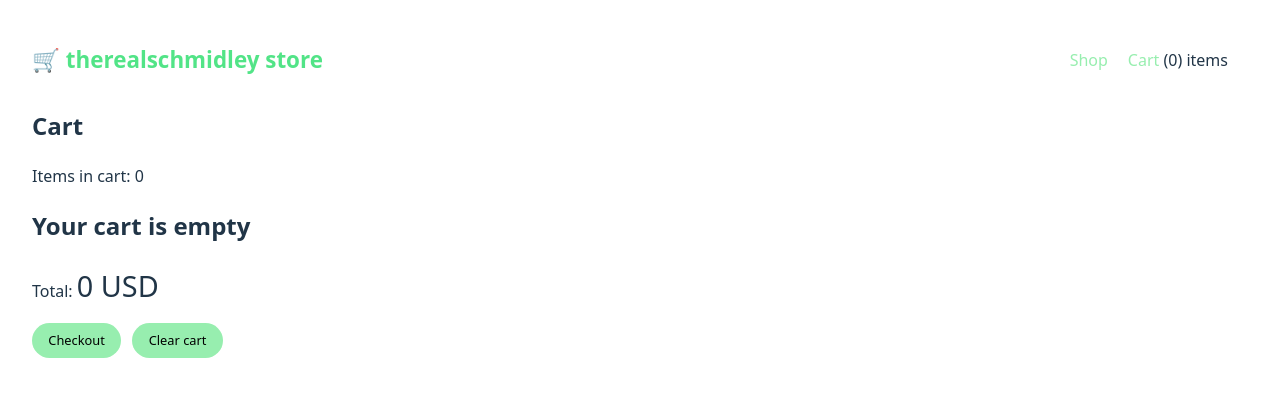
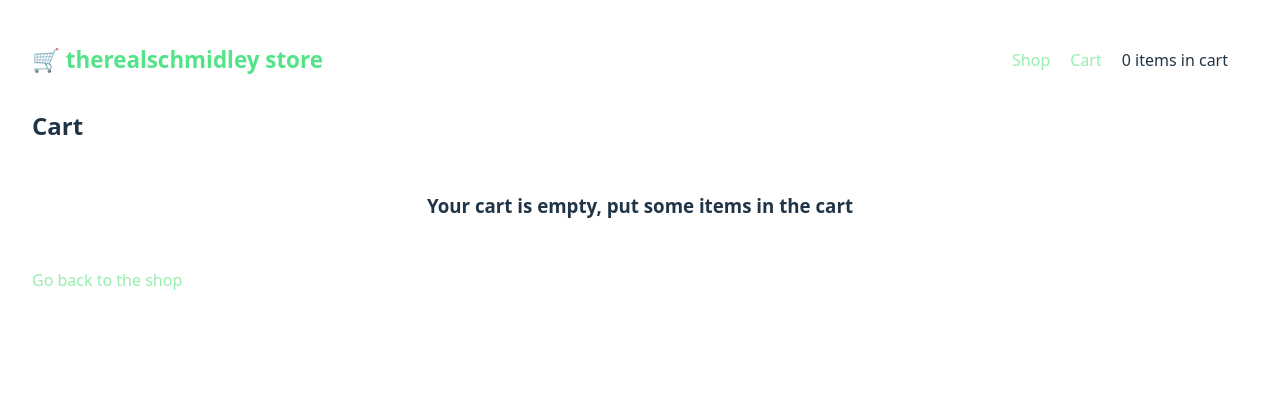
Before and after one commit to philbjern/react-shopping-cart, a React (Vite) app: page /cart in a window 1280 px wide. Shown: the top 396 px of the page. Built offline with nearby package versions, Linux system fonts and the light colour scheme.

Commit message:
feat: empty cart message, style

```diff
--- a/src/App.css
+++ b/src/App.css
@@ -56,7 +56,7 @@ a {
 }
 
 .notifications-container {
-  position: absolute;
+  position: fixed;
   top: 20px;
   left: 20px;
   z-index: 10;
--- a/src/components/Cart.css
+++ b/src/components/Cart.css
@@ -5,3 +5,8 @@
 .total {
   font-size: 1.8rem;
 }
+
+.empty-cart-message {
+  text-align: center;
+  margin: 3rem 0;
+}
--- a/src/components/Cart.jsx
+++ b/src/components/Cart.jsx
@@ -1,5 +1,6 @@
 import { useEffect, useState } from "react";
 import { useNavigate, useOutletContext } from "react-router-dom";
+import { Link } from "react-router-dom";
 import "./Cart.css"
 import CartRow from "./CartRow";
 
@@ -42,6 +43,14 @@ const Cart = () => {
     return cart.reduce((sum, item) => sum + item.amount, 0);
   }
 
+  if (cart.length === 0) return (
+    <div>
+      <h2>Cart</h2>
+      <h3 className="empty-cart-message">Your cart is empty, put some items in the cart</h3>
+      <Link to="/shop">Go back to the shop</Link>
+    </div>
+  )
+
   return (
     <div>
       <h2>Cart</h2>
--- a/src/components/CartRow.css
+++ b/src/components/CartRow.css
@@ -11,6 +11,7 @@
 
 .product-title {
   font-size: 1.5rem;
+  color: var(--clr-primary-a30);
 }
 
 .product-price {
@@ -26,6 +27,7 @@
 .cart-row .image {
   min-width: 8rem;
   height: 8rem;
+  max-width: 8rem;
 }
 
 .cart-row .image img {
--- a/src/components/Navigation.jsx
+++ b/src/components/Navigation.jsx
@@ -7,10 +7,11 @@ const Navigation = ({ itemsInCart }) => {
       <h1>🛒 therealschmidley store</h1>
       <ul>
         <li><Link to="/shop">Shop</Link></li>
-        <li><Link to="/cart">Cart</Link> ({
+        <li><Link to="/cart">Cart</Link></li>
+        <li>{
           itemsInCart ? itemsInCart : 0
-        })
-        { itemsInCart === 1 ? ' item' : ' items' }</li>
+        }
+        { itemsInCart === 1 ? ' item' : ' items' } in cart</li>
       </ul>
     </nav>
   )
```
